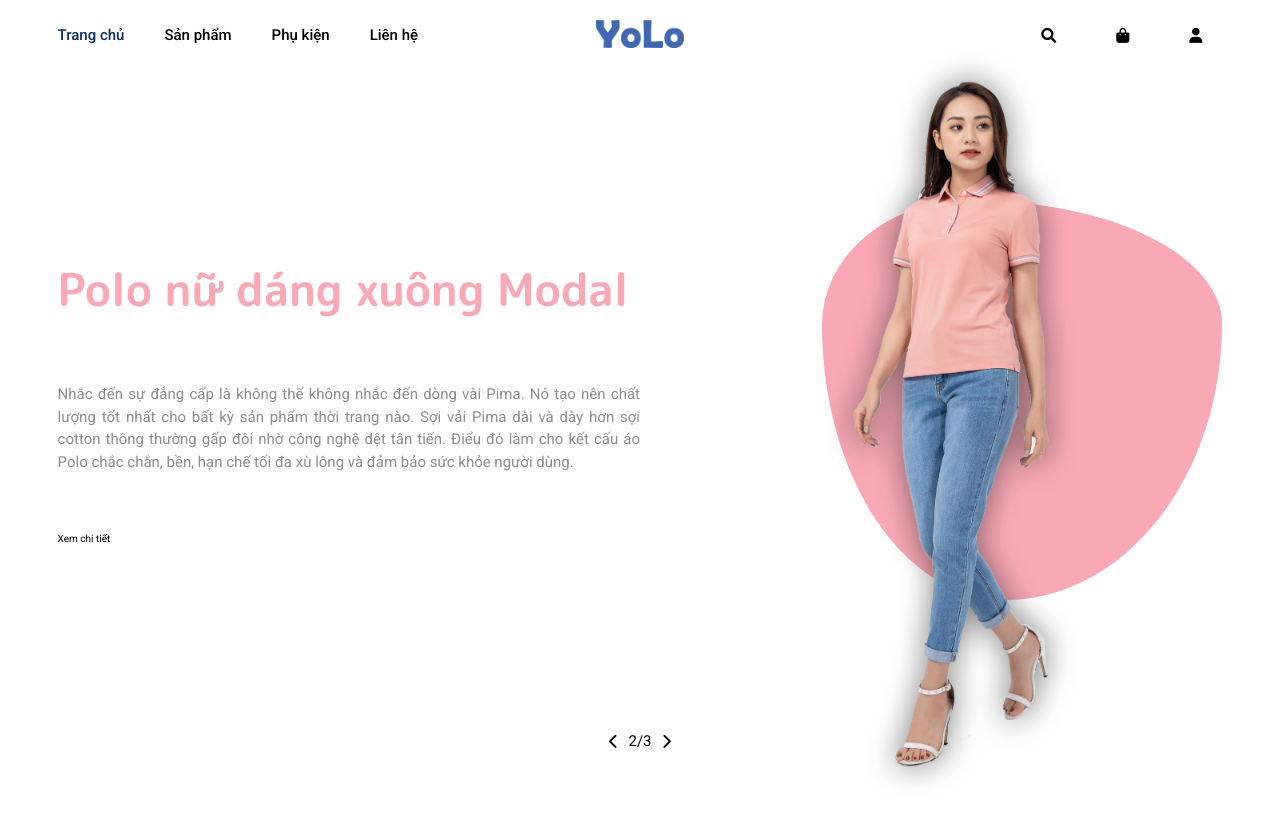
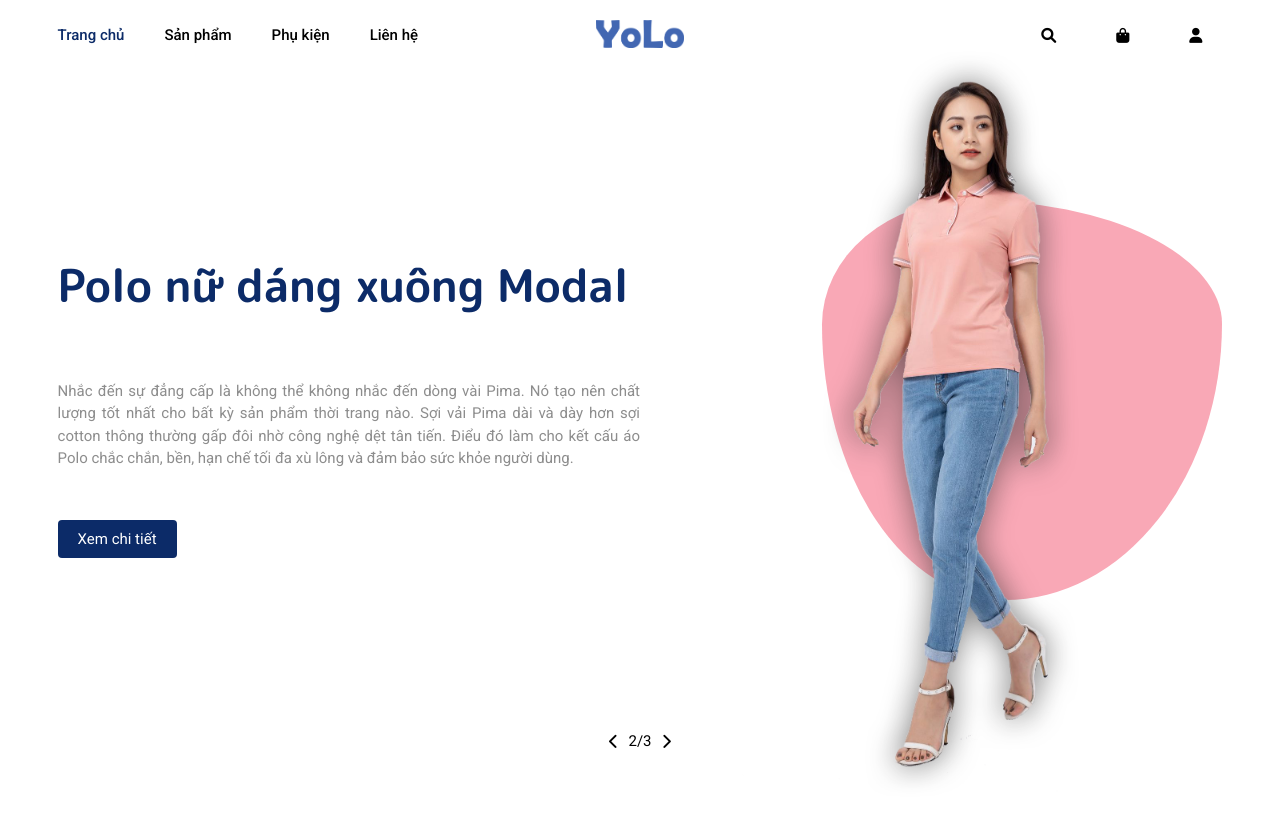
Before and after one commit to nguyenducde/shopping-authentic, a React (Create React App) app: page / in a window 1280 px wide. Shown: the top 820 px of the page. Built offline with nearby package versions, Linux system fonts and the light colour scheme.

Commit message:
C7 - CSS for Button

```diff
--- a/src/components/HomeSlider.js
+++ b/src/components/HomeSlider.js
@@ -36,9 +36,9 @@ export default function HomeSlider(props){
                     return (
                         <div className={`home-slider__item ${index === activeSlide ? 'active' : ''}`} key={index}>
                             <div className='home-slider__item__info'>
-                                <h3 className='home-slider__item__info__title' style={{color: item.color}}>{item.title}</h3>
+                                <h3 className='home-slider__item__info__title'>{item.title}</h3>
                                 <p className='home-slider__item__info__description'>{item.description}</p>
-                                <NavLink to={item.path} className='home-slider__item__info__link'>Xem chi tiết</NavLink>
+                                <NavLink to={item.path} className='btn home-slider__item__info__link'>Xem chi tiết</NavLink>
                             </div>
                             <div className='home-slider__item__img'>
                                 <div className='shape' style={{backgroundColor: item.color}}></div>
--- /dev/null
+++ b/src/sass/_button.scss
@@ -0,0 +1,10 @@
+@import './variables';
+
+.btn {
+    border: 0;
+    outline: none;
+    cursor: pointer;
+    font-size: 1.5rem;
+    padding: 1rem 2rem;
+    border-radius: 4px;
+}
--- a/src/sass/_home-slider.scss
+++ b/src/sass/_home-slider.scss
@@ -31,6 +31,7 @@
                 font-size: 4.5rem;
                 line-height: 6.75rem;
                 overflow: hidden;
+                color: $main-color;
             }
 
             &__description {
@@ -40,6 +41,18 @@
                 line-height: 2.25rem;
                 overflow: hidden;
                 text-align: justify;
+            }
+
+            &__link {
+                color: $btn-main-color;
+                background-color: $main-color;
+                transition: background-color 0.1s linear;
+
+                &:hover {
+                    background-color: transparent;
+                    border: 1px solid $main-color;
+                    color: black;
+                }
             }
         }
 
--- a/src/sass/_variables.scss
+++ b/src/sass/_variables.scss
@@ -6,7 +6,7 @@ $txt-second-color: #8d8d8d;
 $txt-white: #fff;
 
 $btn-main-bg: $main-color;
-$btn-mani-color: #fff;
+$btn-main-color: #fff;
 
 $header-height: 7rem;
 $header-tablet-height: 7rem;
--- a/src/sass/app.scss
+++ b/src/sass/app.scss
@@ -1,5 +1,6 @@
 @import './base';
 @import './header';
 @import './home-slider';
+@import './button';
 @import './footer';
 @import './variables';
```
